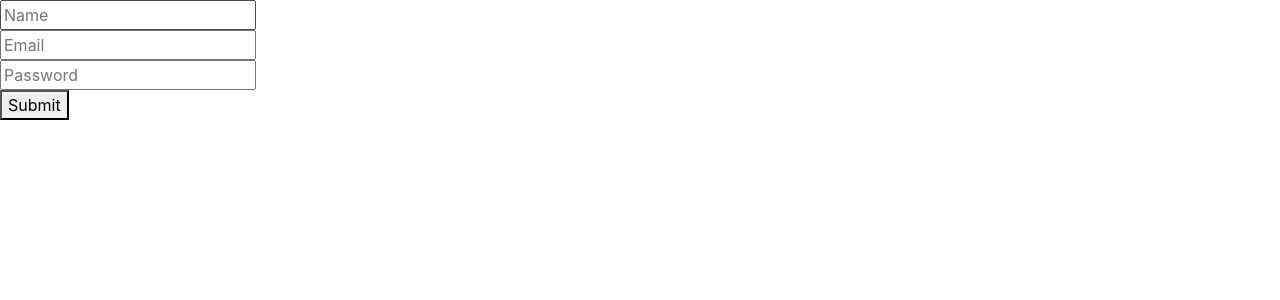
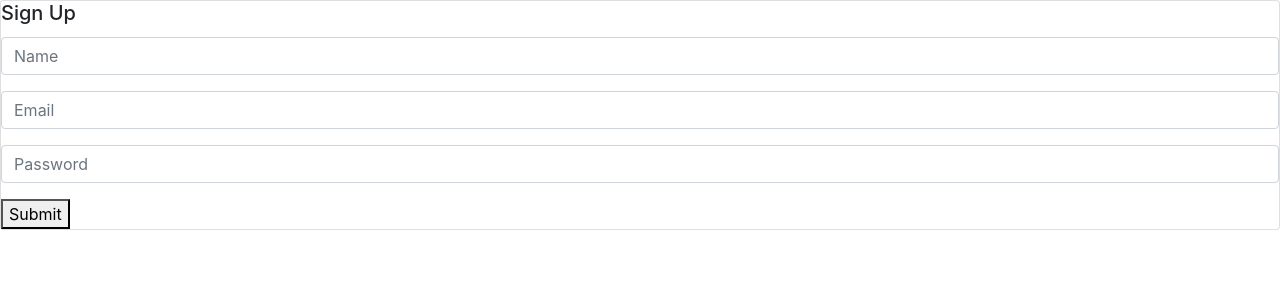
Before and after one commit to DangItJason/FitMe, a React (Create React App) app: page / in a window 1280 px wide. Shown: the top 300 px of the page. Built offline with nearby package versions, Linux system fonts and the light colour scheme.

Commit message:
Added bootstrap elements to sign up page

```diff
--- a/package.json
+++ b/package.json
@@ -6,7 +6,9 @@
     "@testing-library/jest-dom": "^4.2.4",
     "@testing-library/react": "^9.5.0",
     "@testing-library/user-event": "^7.2.1",
+    "bootstrap": "^4.4.1",
     "react": "^16.13.1",
+    "react-bootstrap": "^1.0.1",
     "react-dom": "^16.13.1",
     "react-router-dom": "^5.1.2",
     "react-scripts": "3.4.1",
--- a/src/index.js
+++ b/src/index.js
@@ -2,7 +2,7 @@ import React from 'react';
 import ReactDOM from 'react-dom';
 import './index.css';
 import App from './App';
-//import * as serviceWorker from './serviceWorker';
+
 
 ReactDOM.render(
 	//<BrowserRouter>
--- a/src/signup.js
+++ b/src/signup.js
@@ -1,4 +1,8 @@
 import React, { Component } from 'react';
+import Card from 'react-bootstrap/Card';
+import InputGroup from 'react-bootstrap/InputGroup';
+import FormControl from 'react-bootstrap/FormControl';
+
 //import authLogin from './auth.js';
 
 class Signup extends Component {
@@ -36,31 +40,40 @@ class Signup extends Component {
 
  	render() {
  		return(
+            <Card>
+                <Card.Title>Sign Up</Card.Title>
                 <form onSubmit = {this.handleSubmit}>
-                <div>
-				<input onChange = {this.handleChange}
+                <InputGroup className="mb-3">
+                    <FormControl
+                    onChange = {this.handleChange}
                     name = "name"
+                    placeholder="Name"
                     value = {this.state.name}
-					placeholder = "Name">
-				</input>
-				</div>
-				<div>
-				<input onChange = {this.handleChange}
+                    aria-label="name"
+                    />
+                </InputGroup>
+                <InputGroup className="mb-3">
+                    <FormControl
+                    onChange = {this.handleChange}
                     name = "email"
+                    placeholder="Email"
                     value = {this.state.email}
-					placeholder = "Email">
-				</input>
-				</div>
-				<div>
-				<input onChange = {this.handleChange}
+                    aria-label="Email"
+                    />
+                </InputGroup>
+                <InputGroup className="mb-3">
+                    <FormControl
+                    onChange = {this.handleChange}
                     name = "password"
+                    placeholder="Password"
                     type = "password"
 					value = {this.state.password}
-					placeholder = "Password">
-				</input>
-				</div>
+                    aria-label="Password"
+                    />
+                </InputGroup>
                 <button type="submit">Submit</button>
                 </form>
+            </Card>
  		)
  	}
 }
```
Also changed, not shown: 1 other file (tests, documents, lock files or other folders). Lines whose indentation alone changed are shown as unchanged.
